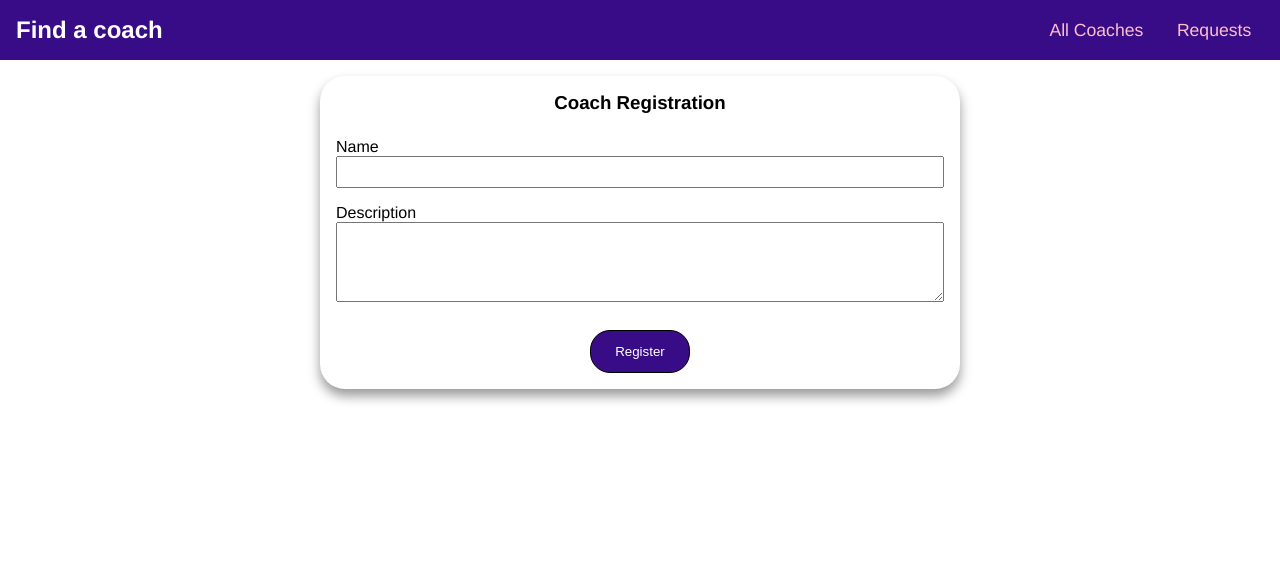
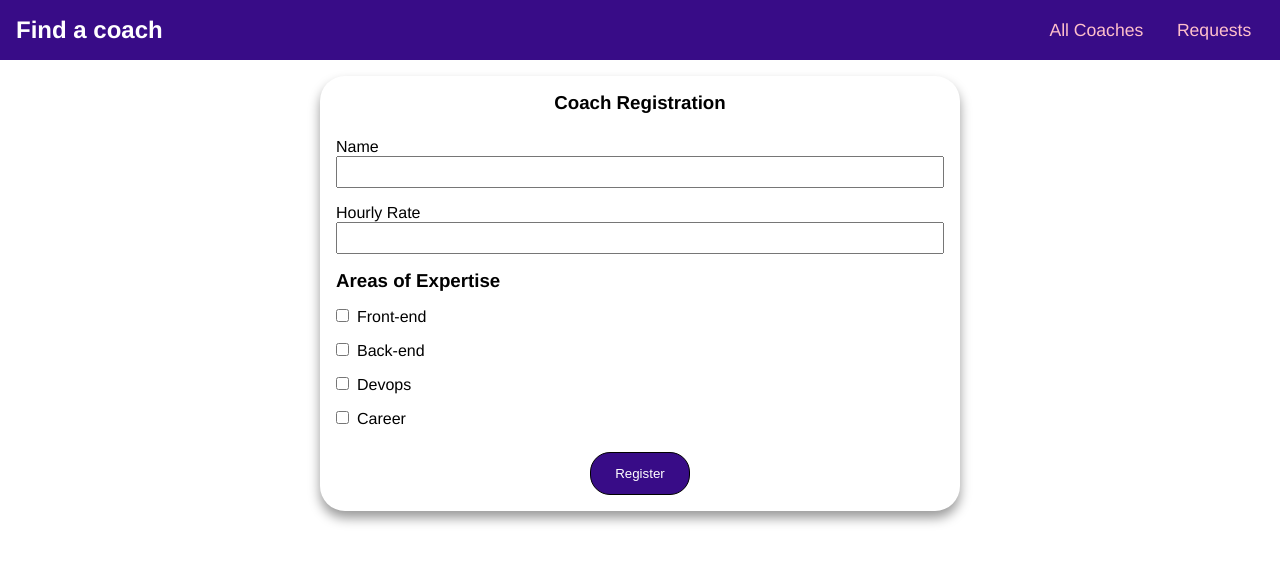
Before and after one commit to egulhan/vuejs3-practice-coach-finder-app, a Vue app: page /register in a window 1280 px wide. Shown: the top 564 px of the page. Built offline with nearby package versions, Linux system fonts and the light colour scheme.

Commit message:
- complete the functionality of coach registration - replace the word price with rate

```diff
--- a/src/assets/css/scss/ui/app.scss
+++ b/src/assets/css/scss/ui/app.scss
@@ -76,30 +76,37 @@ button {
       border:1px solid red;
     }
 
-    label {
-      /*color: red;*/
-    }
-
     .error-message {
       font-size: 0.9rem;
       color: red;
     }
   }
 
-  label {
+  label + input:not([type=checkbox]) {
     display: block;
   }
 
-  input, textarea{
+  input[type=checkbox] {
+    margin-right: 0.5rem;
+  }
+
+  input:not([type=checkbox]), textarea{
     width: 100%;
   }
 
-  input {
+  input:not([type=checkbox]) {
     height: 2rem;
   }
 
   textarea {
     height: 5rem;
+  }
+}
+
+.cb-group {
+  .error-message {
+    font-size: 0.9rem;
+    color: red;
   }
 }
 
--- a/src/components/coach/CoachListItem.vue
+++ b/src/components/coach/CoachListItem.vue
@@ -1,7 +1,7 @@
 <template>
   <div class="coach-list-item">
     <h3>{{ name }}</h3>
-    <strong>${{ price }}/hour</strong>
+    <strong>${{ rate }}/hour</strong>
 
     <coach-areas :areas="areas"></coach-areas>
 
@@ -18,16 +18,7 @@ import CoachAreas from "@/components/coach/CoachAreas";
 export default {
   name: "CoachListItem",
   components: {CoachAreas},
-  props: ['id', 'name', 'price', 'areas'],
-  data() {
-    return {
-      labelClasses: [
-        'purple-d',
-        'purple',
-        'purple-l',
-      ],
-    };
-  },
+  props: ['id', 'name', 'rate', 'areas'],
 }
 </script>
 
--- /dev/null
+++ b/src/components/coach/CoachRegistrationForm.vue
@@ -0,0 +1,149 @@
+<template>
+  <section>
+    <form @submit.prevent="submitForm">
+      <div class="input-group" :class="{invalid: !form.name.isValid}">
+        <label for="name">Name</label>
+        <input type="text" id="name" v-model.trim="form.name.val">
+        <p v-if="!form.name.isValid" class="error-message">{{ form.name.errMsg }}</p>
+      </div>
+
+      <div class="input-group" :class="{invalid: !form.rate.isValid}">
+        <label for="rate">Hourly Rate</label>
+        <input type="number" min="1" id="rate" v-model.trim="form.rate.val">
+        <p v-if="!form.rate.isValid" class="error-message">{{ form.rate.errMsg }}</p>
+      </div>
+
+      <section class="cb-group">
+        <h3>Areas of Expertise</h3>
+
+        <div class="input-group" :class="{invalid: !form.areas.isValid}">
+          <input type="checkbox" id="cb-frontend" value="frontend" @change="onAreasChange">
+          <label for="cb-frontend">Front-end</label>
+        </div>
+
+        <div class="input-group" :class="{invalid: !form.areas.isValid}">
+          <input type="checkbox" id="cb-backend" value="backend" @change="onAreasChange">
+          <label for="cb-backend">Back-end</label>
+        </div>
+
+        <div class="input-group" :class="{invalid: !form.areas.isValid}">
+          <input type="checkbox" id="cb-devops" value="devops" @change="onAreasChange">
+          <label for="cb-devops">Devops</label>
+        </div>
+
+        <div class="input-group" :class="{invalid: !form.areas.isValid}">
+          <input type="checkbox" id="cb-career" value="career" @change="onAreasChange">
+          <label for="cb-career">Career</label>
+        </div>
+
+        <p v-if="!form.areas.isValid" class="error-message">{{ form.areas.errMsg }}</p>
+      </section>
+
+      <div class="action-buttons">
+        <button class="purple-d" type="submit">Register</button>
+      </div>
+    </form>
+
+    <p v-if="!isFormValid">Please fix the above form errors.</p>
+  </section>
+</template>
+
+<script>
+export default {
+  name: "CoachRegistrationForm",
+  data() {
+    return {
+      isFormValid: true,
+      form: {
+        name: {
+          isValid: true,
+          val: null,
+          errMsg: null,
+        },
+        rate: {
+          isValid: true,
+          val: null,
+          errMsg: null,
+        },
+        areas: {
+          isValid: true,
+          val: [],
+          errMsg: null,
+        }
+      }
+    };
+  },
+  methods: {
+    submitForm() {
+      this.clearValidity();
+      this.validateForm();
+
+      if (!this.isFormValid) {
+        return false;
+      }
+
+      const formData = {
+        name: this.form.name.val,
+        rate: this.form.rate.val,
+        areas: this.form.areas.val,
+      };
+
+      this.$store.dispatch('coach/register', formData);
+
+      this.$router.replace({name: 'coaches'});
+    },
+    clearValidity() {
+      this.isFormValid = true;
+      this.form.name.isValid = true;
+      this.form.name.errMsg = null;
+      this.form.rate.isValid = true;
+      this.form.rate.errMsg = null;
+      this.form.areas.isValid = true;
+      this.form.areas.errMsg = null;
+    },
+    validateForm() {
+      if (!this.form.name.val || this.form.name.val.length === 0) {
+        this.isFormValid = false;
+        this.form.name.isValid = false;
+        this.form.name.errMsg = 'Name must not be empty!';
+      }
+
+      if (!this.form.rate.val || this.form.rate.val.length === 0) {
+        this.isFormValid = false;
+        this.form.rate.isValid = false;
+        this.form.rate.errMsg = 'Rate must not be empty!';
+      }
+
+      if (this.form.areas.val.length === 0) {
+        this.isFormValid = false;
+        this.form.areas.isValid = false;
+        this.form.areas.errMsg = 'Areas of Expertise must not be empty!';
+      }
+    },
+    onAreasChange(event) {
+      const area = event.target.value;
+      const isChecked = event.target.checked;
+
+      if (isChecked) {
+        this.form.areas.val.push(area);
+      } else {
+        this.form.areas.val = this.form.areas.val.filter(item => item !== area);
+      }
+
+      console.log('this.form.areas', this.form.areas.val);
+    }
+  }
+}
+</script>
+
+<style scoped>
+.action-buttons {
+  display: flex;
+  justify-content: center;
+  margin-top: 1.5rem;
+}
+
+h3 {
+  margin: 1rem 0;
+}
+</style>
--- a/src/pages/CoachDetails.vue
+++ b/src/pages/CoachDetails.vue
@@ -2,7 +2,7 @@
   <div id="coach-details-page" class="page">
     <base-card>
       <h3>{{ coach.name }}</h3>
-      <h4>${{ coach.price }}/hour</h4>
+      <h4>${{ coach.rate }}/hour</h4>
     </base-card>
 
     <router-view></router-view>
--- a/src/pages/CoachList.vue
+++ b/src/pages/CoachList.vue
@@ -34,7 +34,7 @@
 
       <coach-list-item
           v-for="coach in coaches" :id="coach.id" :name="coach.name"
-          :price="coach.price"
+          :rate="coach.rate"
           :areas="coach.areas" :key="coach.id">
       </coach-list-item>
     </base-card>
--- a/src/pages/CoachRegistration.vue
+++ b/src/pages/CoachRegistration.vue
@@ -1,56 +1,14 @@
 <template>
   <base-page title="Coach Registration">
-    <form @submit.prevent="submitForm">
-      <div class="input-group" :class="{invalid: !form.name.isValid}">
-        <label for="name">Name</label>
-        <input type="text" id="name" v-model.trim="form.name.val">
-        <p v-if="!form.name.isValid" class="error-message">{{ form.name.errMsg }}</p>
-      </div>
-      <div class="input-group" :class="{invalid: !form.description.isValid}">
-        <label for="description">Description</label>
-        <textarea v-model.trim="form.description.val"></textarea>
-        <p v-if="!form.description.isValid" class="error-message">{{ form.description.errMsg }}</p>
-      </div>
-
-      <div class="action-buttons">
-        <button class="purple-d" type="submit">Register</button>
-      </div>
-    </form>
-
-    <p v-if="!isFormValid">Please fix the above form errors.</p>
+    <coach-registration-form></coach-registration-form>
   </base-page>
 </template>
 
 <script>
+import CoachRegistrationForm from "@/components/coach/CoachRegistrationForm";
+
 export default {
   name: "CoachRegistration",
-  data() {
-    return {
-      isFormValid: true,
-      form: {
-        name: {
-          isValid: true,
-          errMsg: null,
-        },
-        description: {
-          isValid: true,
-          errMsg: null,
-        },
-      }
-    };
-  },
-  methods:{
-    submitForm(){
-
-    }
-  }
+  components: {CoachRegistrationForm},
 }
 </script>
-
-<style scoped>
-.action-buttons {
-  display: flex;
-  justify-content: center;
-  margin-top: 1.5rem;
-}
-</style>
--- a/src/store/coach/actions.js
+++ b/src/store/coach/actions.js
@@ -1,5 +1,5 @@
 export default {
-    // context, payload
-    register() {
+    register(context, payload) {
+        context.commit('register', payload);
     }
 };
--- a/src/store/coach/index.js
+++ b/src/store/coach/index.js
@@ -10,7 +10,7 @@ export default {
                 c1: {
                     id: 'c1',
                     name: 'Erman',
-                    price: 100,
+                    rate: 100,
                     areas: [
                         'frontend',
                         'backend',
@@ -20,7 +20,7 @@ export default {
                 c2: {
                     id: 'c2',
                     name: 'Recep',
-                    price: 100,
+                    rate: 100,
                     areas: [
                         'frontend',
                         'devops',
@@ -29,7 +29,7 @@ export default {
                 c3: {
                     id: 'c3',
                     name: 'Uğur',
-                    price: 100,
+                    rate: 100,
                     areas: [
                         'backend',
                         'devops'
@@ -38,7 +38,7 @@ export default {
                 c4: {
                     id: 'c4',
                     name: 'Ali',
-                    price: 50,
+                    rate: 50,
                     areas: [
                         'frontend',
                     ],
@@ -46,7 +46,7 @@ export default {
                 c5: {
                     id: 'c5',
                     name: 'Ahmet',
-                    price: 75,
+                    rate: 75,
                     areas: [
                         'backend',
                     ],
--- a/src/store/coach/mutations.js
+++ b/src/store/coach/mutations.js
@@ -1,4 +1,12 @@
 export default {
-    register() {
+    register(state, payload) {
+        const id = Date.now();
+
+        state.coaches[id] = {
+            id,
+            name: payload.name,
+            rate: payload.rate,
+            areas: payload.areas,
+        };
     },
 };
```
